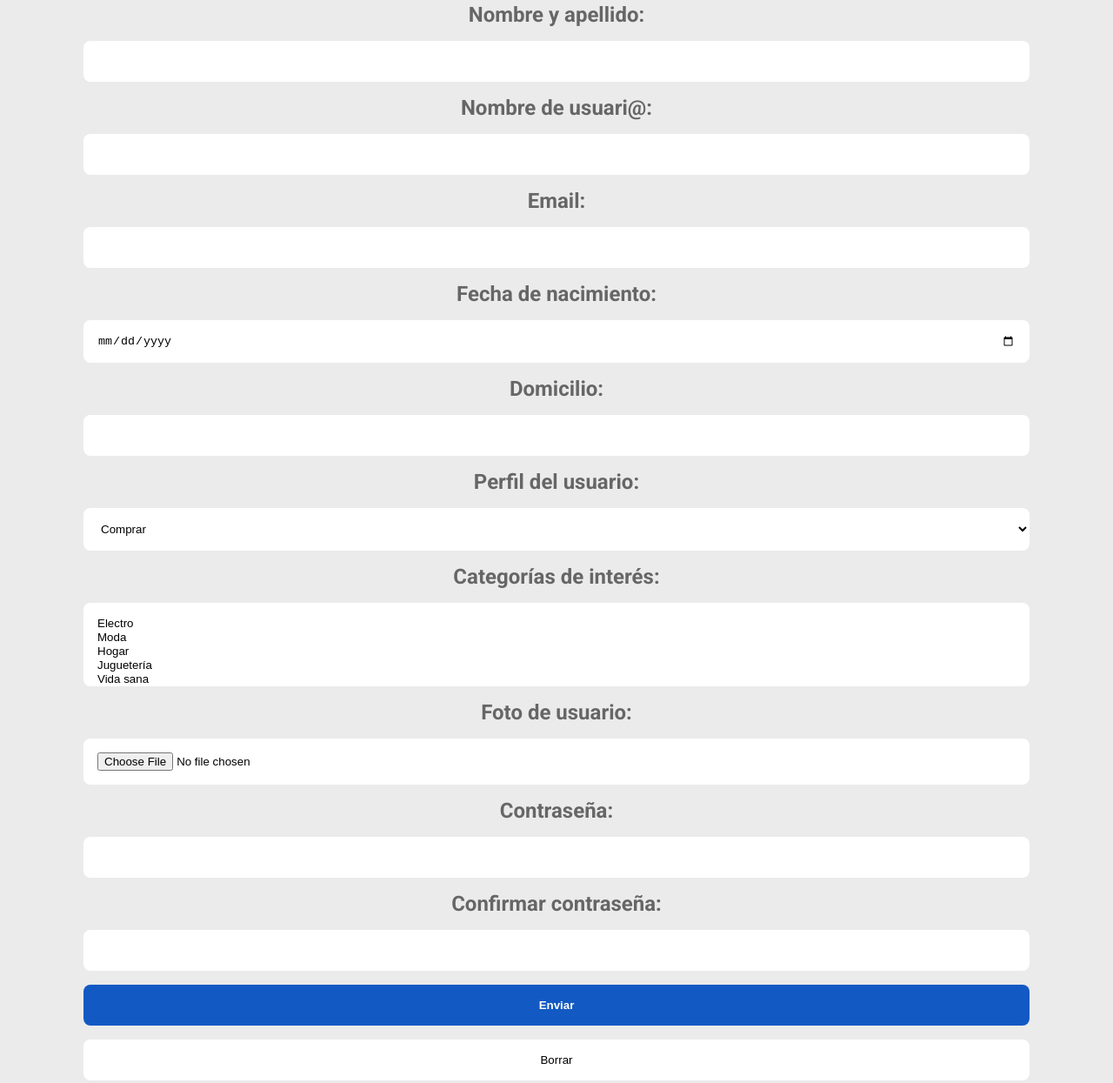
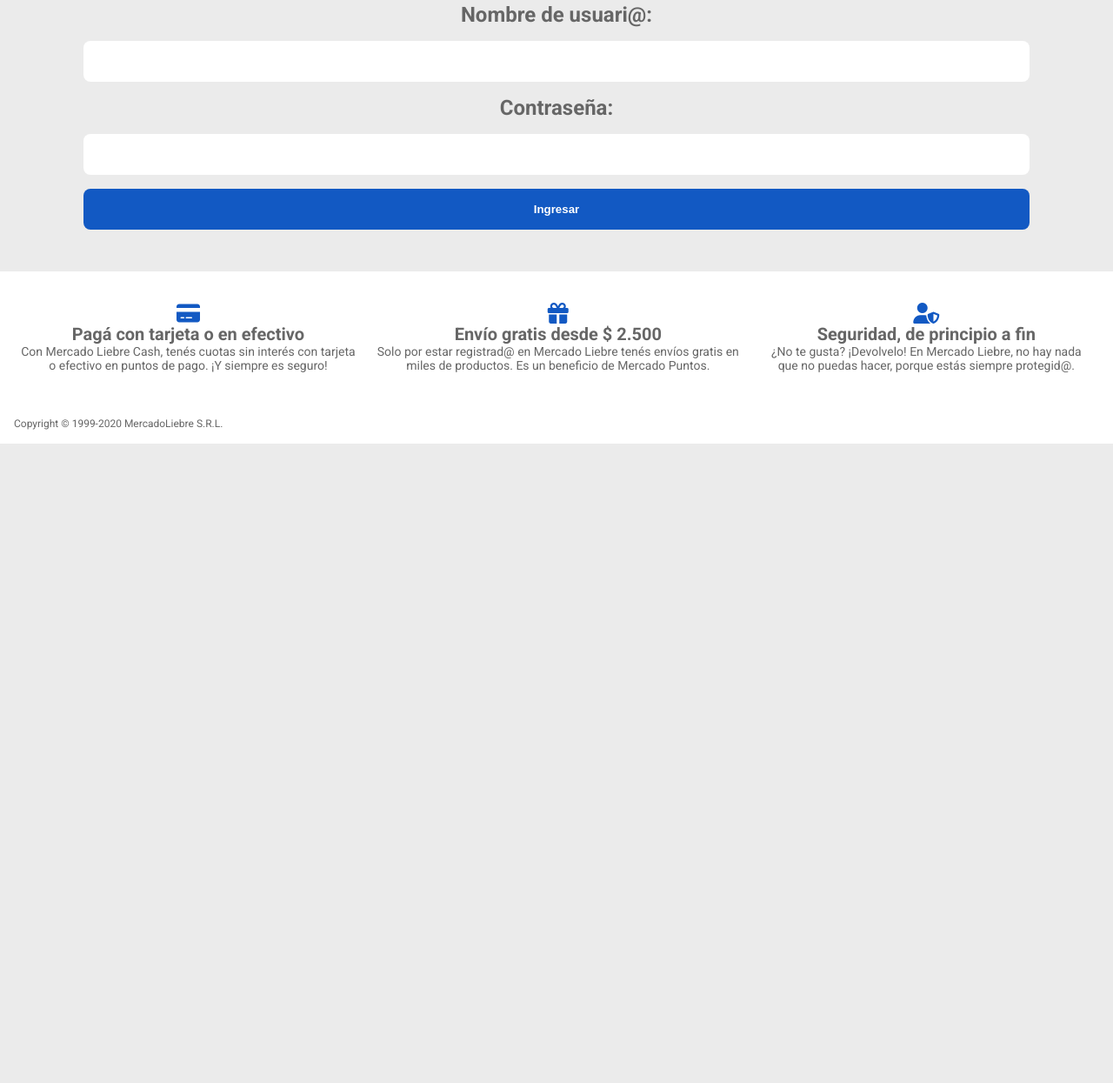
Before and after one commit to k3vStudy/Digital-House-Practico-Integrador-Mercado-Libre, a website: page views/login.html in a window 1280 px wide. Shown: the part 227-1472 px from the top of the page at 87% size. After the commit the page ends 800 px from the top, so only its background shows below. Drawn offline with Linux system fonts and the light colour scheme; files that its build step writes are made by us from their sources; files whose address does not match are found by name.

Commit message:
Fixed login

```diff
--- a/views/login.html
+++ b/views/login.html
@@ -66,52 +66,13 @@
 		</header>
 		<main>
 			<form action="/" method="POST" class="vertical-form">
-				<label for="name">Nombre y apellido:</label>
-				<input type="text" id="name" name="name" required />
-
 				<label for="username">Nombre de usuari@:</label>
 				<input type="text" id="username" name="username" required />
-
-				<label for="email">Email:</label>
-				<input type="email" id="email" name="email" required />
-
-				<label for="dob">Fecha de nacimiento:</label>
-				<input type="date" id="dob" name="dob" />
-
-				<label for="address">Domicilio:</label>
-				<input type="text" id="address" name="address" />
-
-				<label for="user-profile">Perfil del usuario:</label>
-				<select id="user-profile" name="user-profile">
-					<option value="buyer">Comprar</option>
-					<option value="seller">Vender</option>
-				</select>
-
-				<label for="interests">Categorías de interés:</label>
-				<select id="interests" name="interests" multiple>
-					<option value="electro">Electro</option>
-					<option value="fashion">Moda</option>
-					<option value="home">Hogar</option>
-					<option value="toys">Juguetería</option>
-					<option value="health">Vida sana</option>
-				</select>
-
-				<label for="user-image">Foto de usuario:</label>
-				<input type="file" id="user-image" name="user-image" />
 
 				<label for="password">Contraseña:</label>
 				<input type="password" id="password" name="password" required />
 
-				<label for="confirm-password">Confirmar contraseña:</label>
-				<input
-					type="password"
-					id="confirm-password"
-					name="confirm-password"
-					required
-				/>
-
-				<input type="submit" value="Enviar" />
-				<input type="reset" value="Borrar" />
+				<input type="submit" value="Ingresar" />
 			</form>
 		</main>
 		<footer>
```
